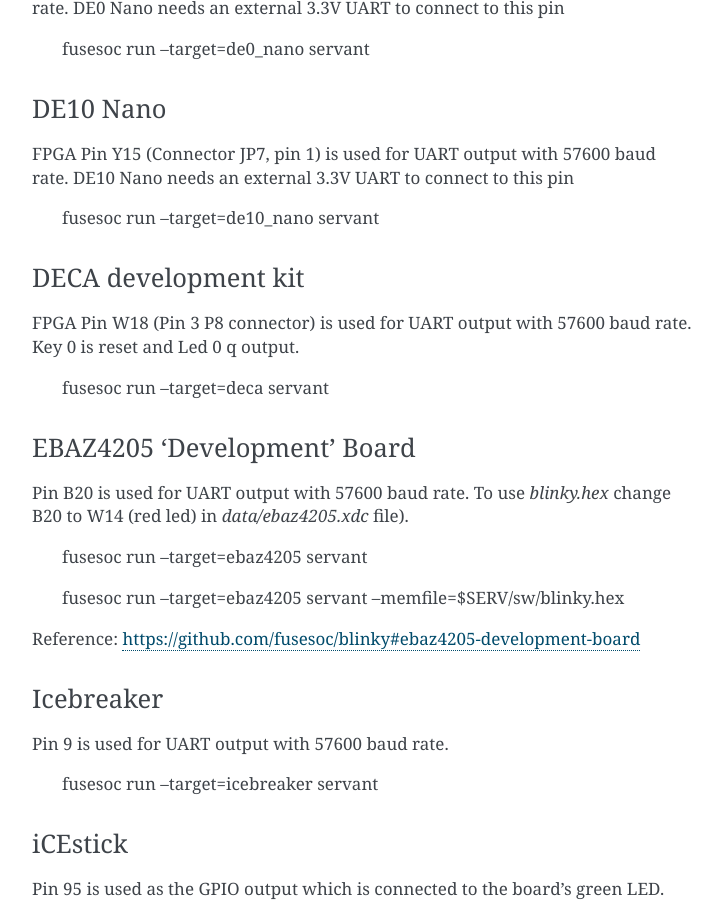
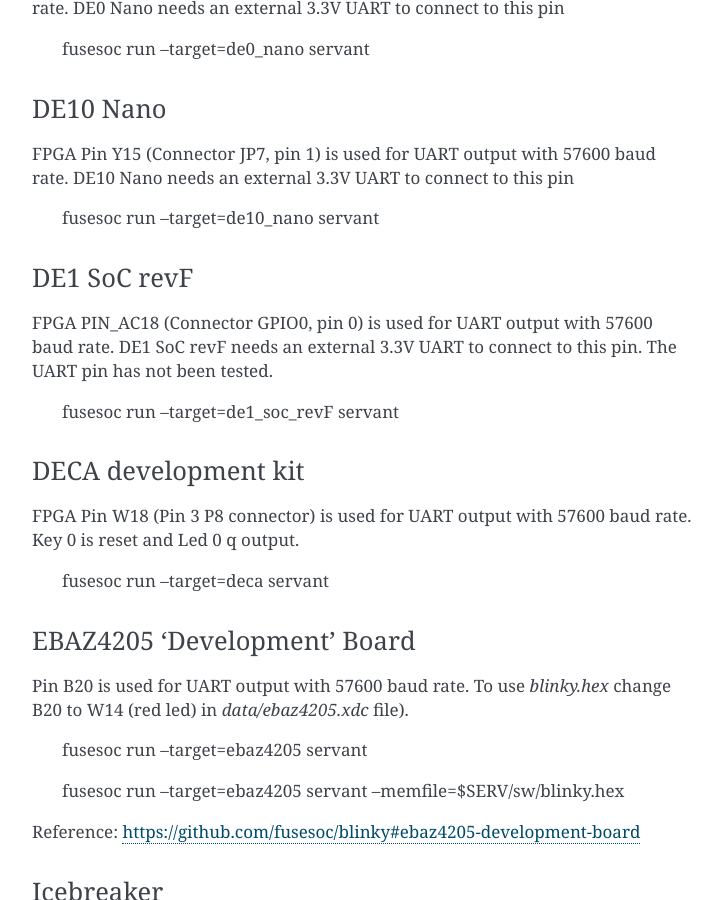
Before and after one commit to olofk/serv, a Sphinx documentation site: the page built from doc/servant.rst, in a window 1280 px wide and 900 px high, scrolled down 2112 px. Shown: the whole window, without its empty margins (388-1110 px from the left). Built offline with Sphinx 7.4.7, drawn with Linux system fonts in a browser that asks for light colours.

Commit message:
Adding support for DE1 SoC revF board for servant

```diff
--- a/doc/servant.rst
+++ b/doc/servant.rst
@@ -82,6 +82,14 @@
 FPGA Pin Y15 (Connector JP7, pin 1) is used for UART output with 57600 baud rate. DE10 Nano needs an external 3.3V UART to connect to this pin
 
     fusesoc run --target=de10_nano servant
+
+
+DE1 SoC revF
+^^^^^^^^^^^^
+
+FPGA PIN_AC18 (Connector GPIO0, pin 0) is used for UART output with 57600 baud rate. DE1 SoC revF needs an external 3.3V UART to connect to this pin. The UART pin has not been tested.
+
+    fusesoc run --target=de1_soc_revF servant
 
 DECA development kit
 ^^^^^^^^^^^^^^^^^^^^
```
Also changed, not shown: 5 other files.
